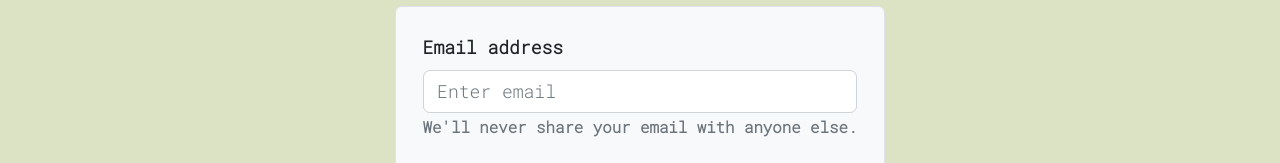
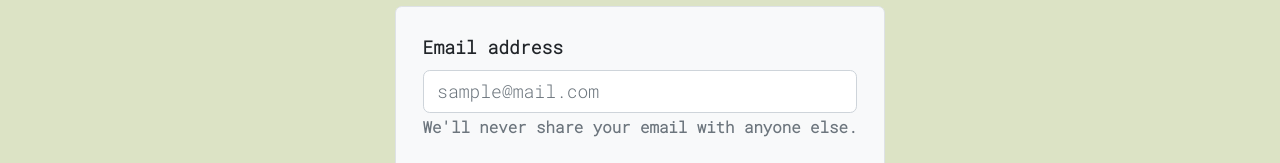
Before and after one commit to alaska25/ecommerceapp, a React (Create React App) app: page /login in a window 1280 px wide. Shown: the part 183-346 px from the top of the page. Built offline with nearby package versions, Linux system fonts and the light colour scheme; no server answers; a web font is replaced by a local one.

Commit message:
updated code

```diff
--- a/src/pages/Login.js
+++ b/src/pages/Login.js
@@ -131,7 +131,7 @@ export default function Login(){
 				<Form className="rounded p-4 border bg-light fw-bold" onSubmit ={(e) => login(e)}>
 					<Form.Group className="mb-3" controlId="userEmail">
 					  <Form.Label>Email address</Form.Label>
-					  <Form.Control type="email" placeholder="Enter email" value={email} onChange={e => setEmail(e.target.value)}/>
+					  <Form.Control type="email" placeholder="sample@mail.com" value={email} onChange={e => setEmail(e.target.value)}/>
 					  <Form.Text className="text-muted">
 					    We'll never share your email with anyone else.
 					  </Form.Text>
--- a/src/pages/Register.js
+++ b/src/pages/Register.js
@@ -166,7 +166,7 @@ export default function Register(){
 					<p className=" text-center">It's Quick and Easy!</p>
 
 					<div className="d-flex justify-content-center align-items-center">
-					<Form className="rounded p-6 border p-sm-3 fw-bold bg-light" onSubmit = {(e) => registerUser(e)}>
+					<Form className="rounded p-6 border-1 p-sm-3 fw-bold bg-light" onSubmit = {(e) => registerUser(e)}>
 
 						<Form.Group className="mb-3" controlId="firstName">
 						  <Form.Label>First Name</Form.Label>
```
